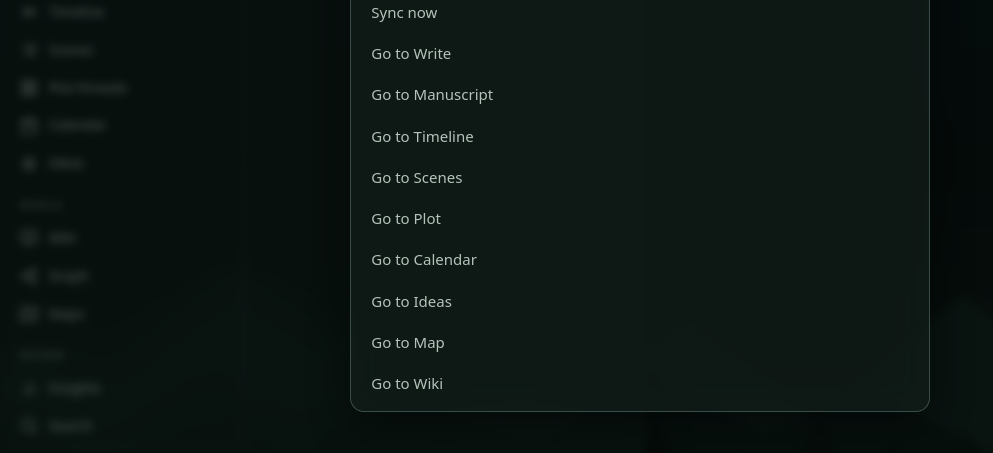
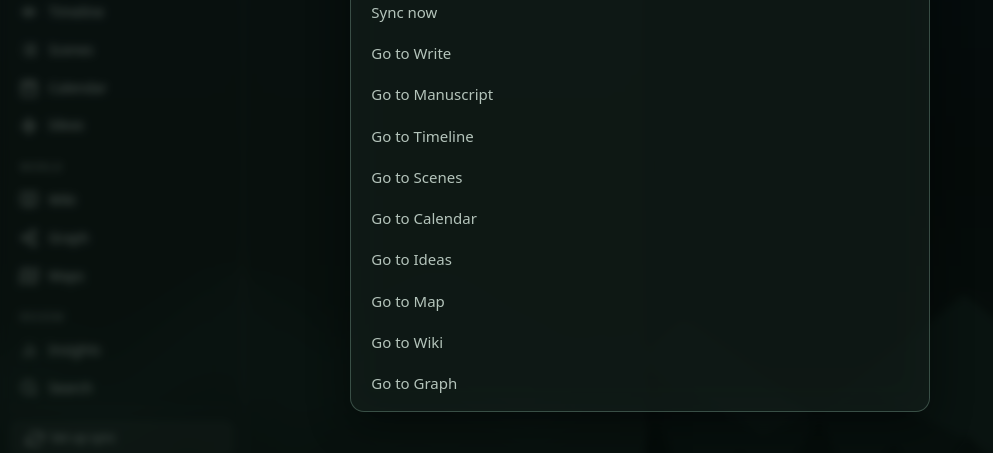
Before and after one commit to KookGPT/BookWritingTool, a React (Vite) app: page /scenes#/write in a window 1280 px wide. Both pictures are taken after a click on the button "Open command palette". Shown: the part 252-705 px from the top of the page, without its empty margins (0-993 px from the left). Built offline with nearby package versions, Linux system fonts and the light colour scheme.

Commit message:
Hide plot threads from the app (code and data kept for later)
Co-Authored-By: Claude Sonnet 5.5 <noreply@anthropic.com>

```diff
--- a/src/App.tsx
+++ b/src/App.tsx
@@ -7,7 +7,6 @@ import Ideas from './Ideas'
 import Insights from './Insights'
 import MapView from './MapView'
 import Palette from './Palette'
-import Plot from './Plot'
 import Manuscript from './Manuscript'
 import Search from './Search'
 import Settings from './Settings'
@@ -21,7 +20,7 @@ import { loadSettings, runSync, useSyncStatus } from './sync'
 
 const NAV: { label: string; items: [path: string, name: string, icon: IconName][] }[] = [
   { label: 'Write', items: [['write', 'Write', 'pen'], ['manuscript', 'Manuscript', 'book']] },
-  { label: 'Plan', items: [['timeline', 'Timeline', 'timeline'], ['scenes', 'Scenes', 'list'], ['plot', 'Plot threads', 'plot'], ['calendar', 'Calendar', 'calendar'], ['ideas', 'Ideas', 'idea']] },
+  { label: 'Plan', items: [['timeline', 'Timeline', 'timeline'], ['scenes', 'Scenes', 'list'], ['calendar', 'Calendar', 'calendar'], ['ideas', 'Ideas', 'idea']] },
   { label: 'World', items: [['wiki', 'Wiki', 'wiki'], ['graph', 'Graph', 'graph'], ['map', 'Maps', 'map']] },
   { label: 'Review', items: [['insights', 'Insights', 'insights'], ['search', 'Search', 'search']] },
 ]
@@ -124,7 +123,6 @@ export default function App() {
           <Route path="/write" element={<Write />} />
           <Route path="/manuscript" element={<Manuscript />} />
           <Route path="/wiki/:id?" element={<Wiki />} />
-          <Route path="/plot" element={<Plot />} />
           <Route path="/calendar" element={<CalendarPage />} />
           <Route path="/graph" element={<Graph />} />
           <Route path="/ideas" element={<Ideas />} />
--- a/src/Palette.tsx
+++ b/src/Palette.tsx
@@ -22,7 +22,7 @@ export default function Palette({ onClose }: { onClose: () => void }) {
     { label: 'New chapter', run: newChapter },
     { label: 'New idea', run: () => { nav('/ideas'); setTimeout(() => document.getElementById('idea-input')?.focus()) } },
     { label: 'Sync now', run: () => runSync() },
-    ...['Write', 'Manuscript', 'Timeline', 'Scenes', 'Plot', 'Calendar', 'Ideas', 'Map', 'Wiki', 'Graph', 'Insights', 'Search', 'Trash', 'Settings'].map((n) => ({ label: `Go to ${n}`, run: () => nav(`/${n.toLowerCase()}`) })),
+    ...['Write', 'Manuscript', 'Timeline', 'Scenes', 'Calendar', 'Ideas', 'Map', 'Wiki', 'Graph', 'Insights', 'Search', 'Trash', 'Settings'].map((n) => ({ label: `Go to ${n}`, run: () => nav(`/${n.toLowerCase()}`) })),
     ...book.chapters.map((c) => ({ label: `Chapter: ${c.title}`, run: () => nav(`/write?c=${c.id}`) })),
     ...book.wiki.map((w) => ({ label: `${w.type}: ${w.name}`, run: () => nav(`/wiki/${w.id}`) })),
     ...book.scenes.map((s) => ({ label: `Scene: ${s.title}`, run: () => nav('/scenes') })),
```
